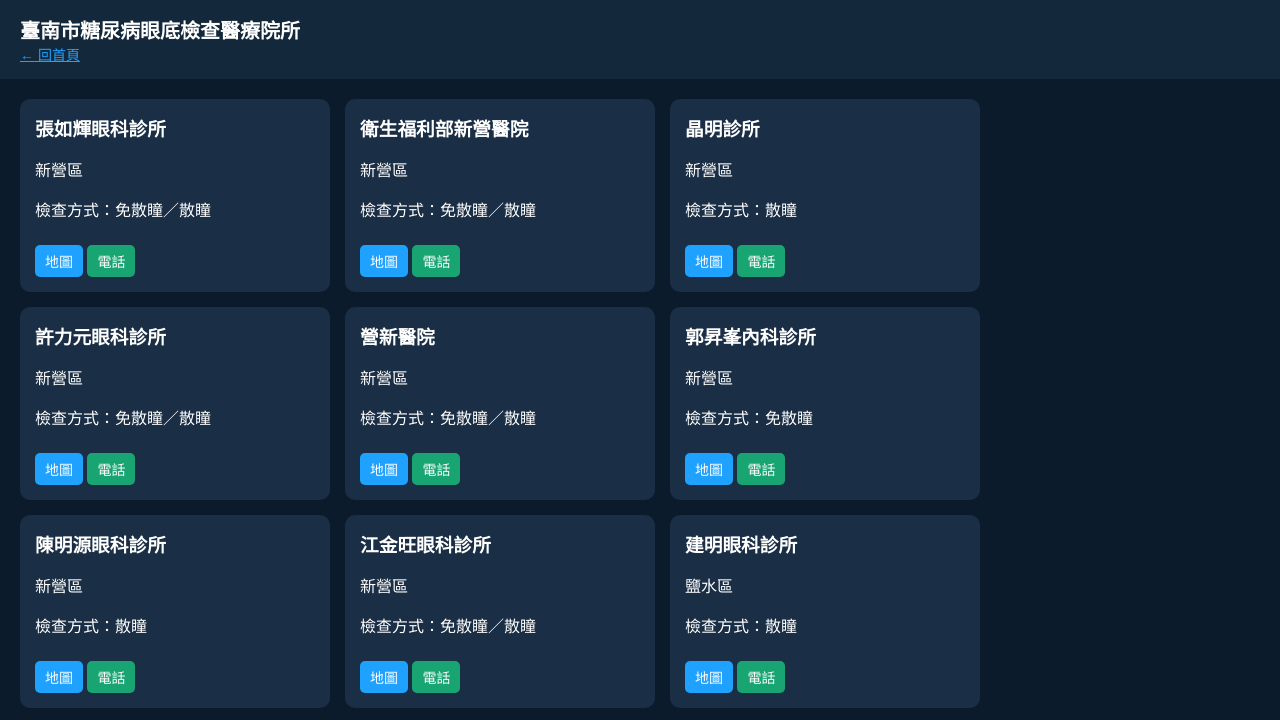
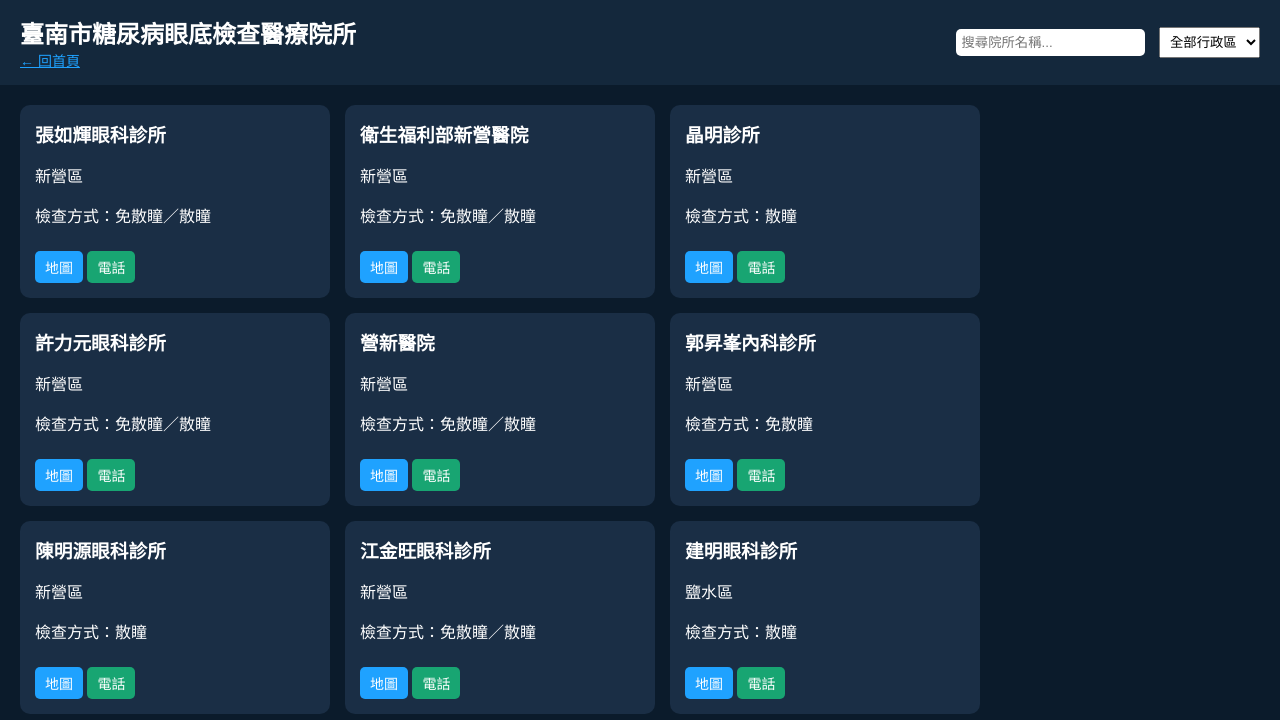
Before and after one commit to noeding311/health-info, a plain HTML site: page diabetes_eye.html in a window 1280 px wide. Shown: the top 720 px of the page. Drawn offline with Linux system fonts and the light colour scheme.

Commit message:
Update diabetes_eye.html

```diff
--- a/diabetes_eye.html
+++ b/diabetes_eye.html
@@ -80,11 +80,41 @@
 
 <body>
 
-<div class="header">
+<div style="background:#14283c; padding:15px 20px; display:flex; justify-content:space-between; align-items:center;">
+
     <div>
-        <h1>臺南市糖尿病眼底檢查醫療院所</h1>
+        <h2 style="margin:0; color:white;">臺南市糖尿病眼底檢查醫療院所</h2>
         <a href="index.html" style="color:#1fa2ff; font-size:14px;">← 回首頁</a>
     </div>
+
+    <div>
+        <input type="text" id="searchInput"
+        placeholder="搜尋院所名稱..."
+        onkeyup="searchClinic()"
+        style="padding:6px; border-radius:5px; border:none;">
+
+        <select id="districtSelect" onchange="filterDistrict()"
+        style="margin-left:10px; padding:6px;">
+            <option value="">全部行政區</option>
+            <option value="新營區">新營區</option>
+            <option value="永康區">永康區</option>
+            <option value="東區">東區</option>
+            <option value="北區">北區</option>
+            <option value="中西區">中西區</option>
+            <option value="南區">南區</option>
+            <option value="安南區">安南區</option>
+            <option value="安平區">安平區</option>
+            <option value="歸仁區">歸仁區</option>
+            <option value="仁德區">仁德區</option>
+            <option value="麻豆區">麻豆區</option>
+            <option value="佳里區">佳里區</option>
+            <option value="白河區">白河區</option>
+            <option value="鹽水區">鹽水區</option>
+            <option value="新化區">新化區</option>
+            <option value="柳營區">柳營區</option>
+        </select>
+    </div>
+
 </div>
 
 <div class="section">
```
